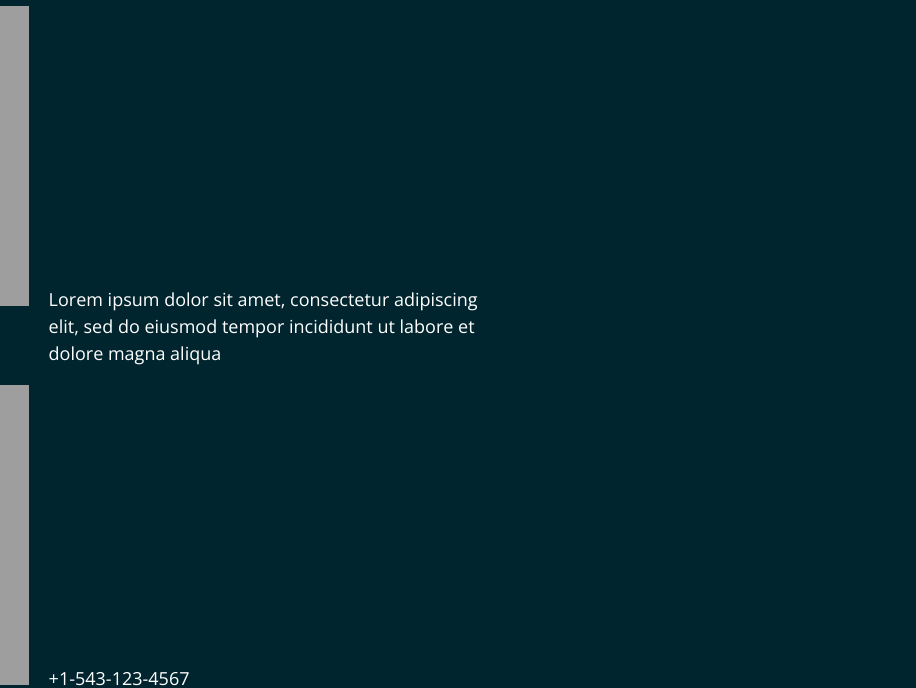
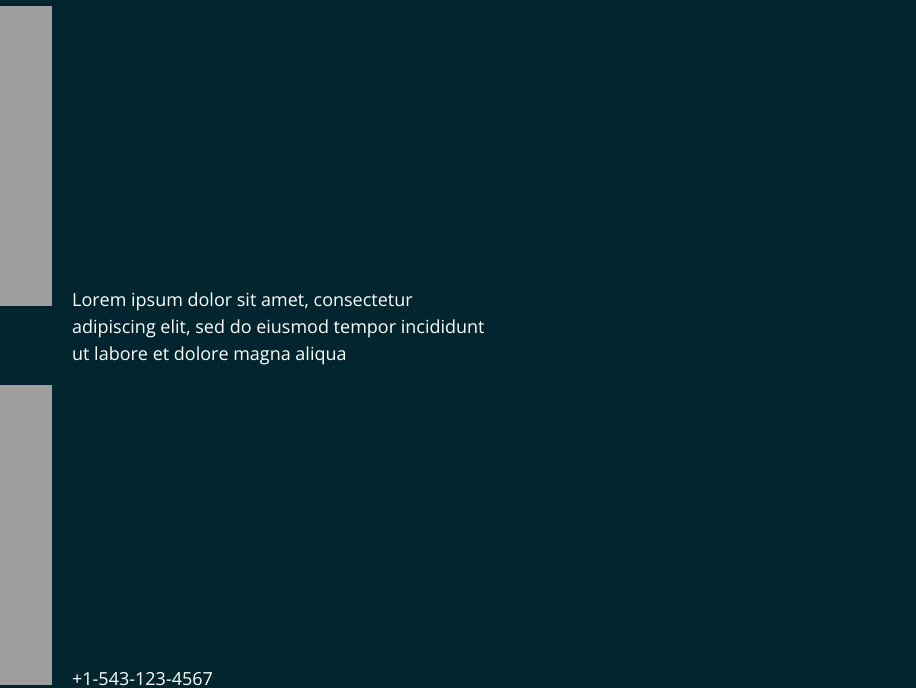
Before and after one commit to cmatt1404/huddle, a plain HTML site: page index.html in a window 1280 px wide. Shown: the part 2631-3319 px from the top of the page, without its empty margins (0-916 px from the left). Drawn offline with nearby package versions, Linux system fonts and the light colour scheme.

Commit message:
5th commit- fix border again and foot ul spacing

```diff
--- a/index.html
+++ b/index.html
@@ -279,6 +279,9 @@ footer .socials a:hover{
   /* outline: 1px solid red; */
 }
 /* ///////////////////////////////FOOTER LIST///////////////// */
+.footer-ul{
+  padding-left: 1.3em;
+}
 
 .li{
   padding-bottom: 1em;
@@ -538,7 +541,7 @@ text-align:center;
     <div>
       <img src="https://assets.codepen.io/18050/logo-white.svg" alt="" class="footer-img">
 
-      <ul>
+      <ul class="footer-ul">
         <li class="location li">
           Lorem ipsum dolor sit amet, consectetur adipiscing elit, sed do eiusmod tempor
           incididunt ut labore et dolore magna aliqua
```
